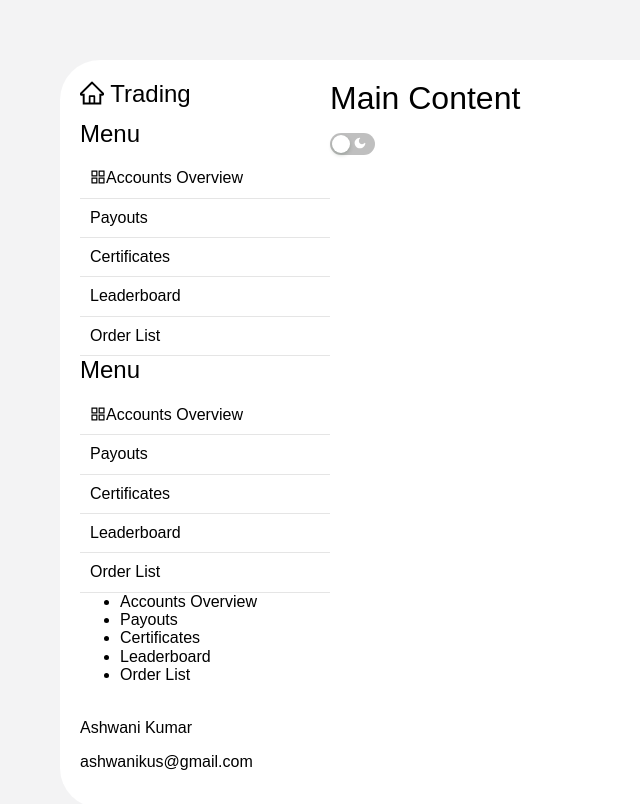
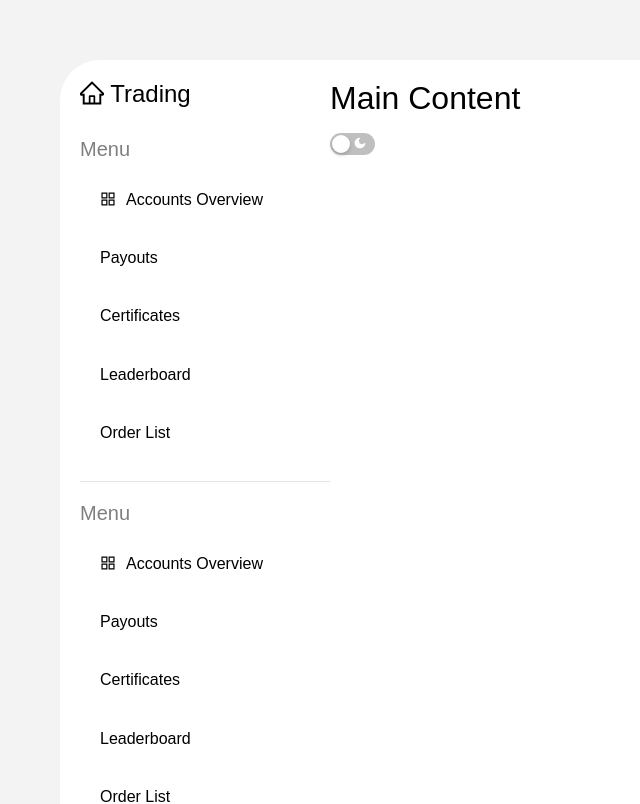
Before and after one commit to ashwanikus/fire-ai, a React (Create React App) app: page / in a window 1280 px wide. Shown: the top 804 px of the page, without its empty margins (0-640 px from the left). Built offline with nearby package versions, Linux system fonts and the light colour scheme.

Commit message:
sidenav ui fixes

```diff
--- a/src/components/sidebar/primary/index.css
+++ b/src/components/sidebar/primary/index.css
@@ -1,11 +1,20 @@
 .primary-sidebar{
-    transition: all 0.3s ease;
+    transition: all 0.1s ease;
     z-index: 10;
+    padding-bottom: 18px;
+    margin-bottom: 20px;
+    border-bottom: 1px solid var(--card-shadow);
 }
 
-.primary-sidebar nav{
-    display: flex;
-    flex-direction: column;
+.primary-sidebar:last-of-type{
+    border-bottom: unset;
+}
+
+.primary-sidebar h2{
+    font-size: 20px;
+    color: var(--text-color);
+    opacity: 0.5;
+    margin-bottom: 10px;
 }
 
 .primary-sidebar nav ul{
@@ -15,10 +24,14 @@
 }
 
 .primary-sidebar nav ul li{
-    padding: 10px;
-    border-bottom: 1px solid #e5e5e5;
+    padding: 20px;
     cursor: pointer;
-    transition: all 0.3s ease;
+    transition: all 0.1s ease;
+    border-radius: 10px;
+}
+
+.primary-sidebar nav ul li > span{
+    margin-right: 10px;
 }
 
 .primary-sidebar nav ul li:hover{
--- a/src/components/sidebar/secondary/SecondarySideBar.jsx
+++ b/src/components/sidebar/secondary/SecondarySideBar.jsx
@@ -1,14 +1,13 @@
 import React from "react";
+import './index.css';
 
 const SecondarySideBar = () => {
     return (
-        <section>
+        <section className="secondary-sidebar">
             <ul>
-                <li>Accounts Overview</li>
-                <li>Payouts</li>
-                <li>Certificates</li>
-                <li>Leaderboard</li>
-                <li>Order List</li>
+                <li><span>Account:</span><span>0x1234567890</span></li>
+                <li><span>Status:</span><span>Active</span></li>
+                <li><span>Program:</span><span>$50000</span></li>
             </ul>
         </section>
     )
--- /dev/null
+++ b/src/components/sidebar/secondary/index.css
@@ -0,0 +1,28 @@
+.secondary-sidebar{
+    transition: all 0.1s ease;
+    background-color: var(--card-bg-color);
+    padding: 20px 10px;
+    border-radius: 10px;
+}
+
+.secondary-sidebar ul{
+    list-style: none;
+    padding: 0;
+    margin: 0;
+}
+
+.secondary-sidebar ul li{
+    padding: 10px;
+    cursor: pointer;
+    transition: all 0.1s ease;
+    border-radius: 5px;
+    display: flex;
+    margin-bottom: 10px;
+    align-items: center;
+    justify-content: space-between;
+    background-color: var(--container-bg-color);
+}
+
+.secondary-sidebar ul li:last-child{
+    margin-bottom: 0;
+}
--- a/src/components/sidebar/title/Title.jsx
+++ b/src/components/sidebar/title/Title.jsx
@@ -1,5 +1,6 @@
 import {HomeOutlined } from "@ant-design/icons";
 import React from "react";
+import './index.css';
 
 const Title = () => {
     return (
--- a/src/components/sidebar/title/index.css
+++ b/src/components/sidebar/title/index.css
@@ -1,4 +1,5 @@
 .title h2{
-    font-size: 26px;
+    font-size: 24px;
     color: var(--text-color);
+    margin-bottom: 30px;
 }
--- a/src/components/toggleTheme/toggleTheme.jsx
+++ b/src/components/toggleTheme/toggleTheme.jsx
@@ -24,6 +24,7 @@ const ThemeToggleButton = () => {
 
   return (
     <Switch
+      style={{backgroundColor: theme === 'dark' ? '#000' : '', border: theme === 'dark' ? '1px solid #fff' : ''}}
       checked={theme === 'dark'}
       checkedChildren={<SunFilled />}
       unCheckedChildren={<MoonFilled />}
```
